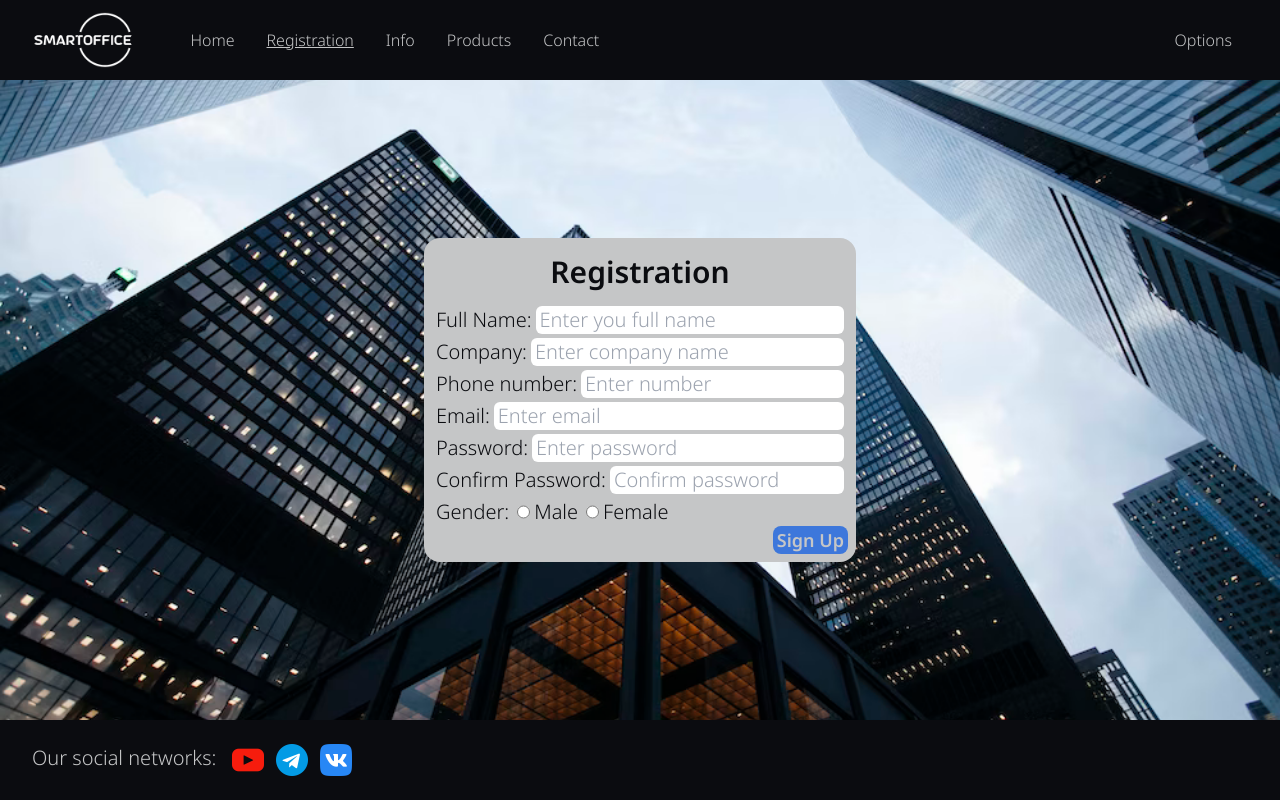
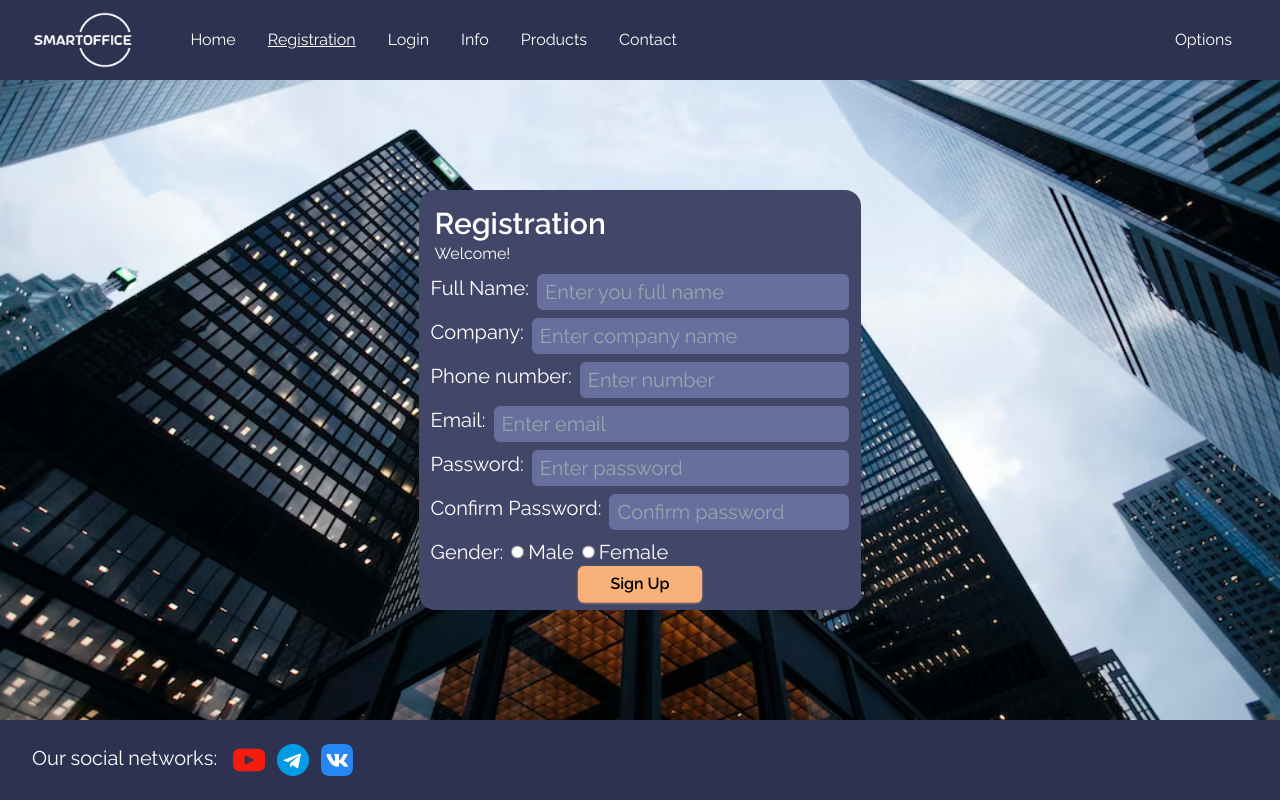
Before and after one commit to Michael2464/SmartOffice, a Vue app: page /registration in a window 1280 px wide. Built offline with nearby package versions, Linux system fonts and the light colour scheme.

Commit message:
Re:Color

```diff
--- a/src/App.vue
+++ b/src/App.vue
@@ -11,10 +11,9 @@ import Footer from './components/Footer.vue';
 </script>
 
 <style>
-  @import url('https://fonts.googleapis.com/css2?family=Noto+Sans:wght@300&family=Raleway:wght@300;400&family=Work+Sans:wght@300&display=swap');
-  @import url('https://fonts.googleapis.com/css2?family=Noto+Sans:wght@600&family=Raleway:wght@300;400&family=Work+Sans:wght@300&display=swap');
+  @import url('https://fonts.googleapis.com/css2?family=Raleway:wght@400;600&display=swap');
 
   * {
-    font-family: 'Noto Sans', sans-serif;
+	  font-family: 'Raleway', sans-serif;
   }
 </style>
--- a/src/components/Footer.vue
+++ b/src/components/Footer.vue
@@ -1,6 +1,6 @@
 <template>
 	<!-- Our Social Networks and other information useful for the clients  -->
-	<footer class="flex px-8 py-6 bg-blackC text-whiteC">
+	<footer class="flex px-8 py-6 bg-darkColor text-baseWhite">
 	  <h1 class="pe-4 text-xl">Our social networks: </h1>
 	  <div class="flex space-x-3">
 	    <a href=""><img class="w-8 h-8" src="../assets/icons/youtube.png"></a>
--- a/src/components/Header.vue
+++ b/src/components/Header.vue
@@ -1,10 +1,11 @@
 <template>
-	<header class="flex items-center w-full py-2 px-8 text-whiteC bg-blackC">
+	<header class="flex items-center w-full py-2 px-8 text-baseWhite bg-darkColor">
 	  <img class="h-16 rounded-lg" src="../assets/icons/smart_office.png">
 
 		<nav class="ms-8 px-6 space-x-8">
 			<router-link to="/">Home</router-link>
 			<router-link to="/registration">Registration</router-link>
+			<router-link to="/login">Login</router-link>
 			<router-link to="/a">Info</router-link>
 			<router-link to="/b">Products</router-link>
 			<router-link to="/c">Contact</router-link>
@@ -17,7 +18,7 @@
 	  </span> -->
 
 	  <!-- Later it might be an image -->
-	  <p class="ml-auto p-4">Options</p>
+	  <button class="ml-auto p-4">Options</button>
 	</header>
 </template>
 
--- a/src/router/index.ts
+++ b/src/router/index.ts
@@ -1,6 +1,7 @@
 import { createRouter, createWebHistory, RouteRecordRaw } from 'vue-router';
 
 import Home from './../views/Home.vue';
+import Login from '../views/Login.vue';
 import Registration from '../views/Registration.vue';
 
 const routes: Array<RouteRecordRaw> = [
@@ -8,6 +9,11 @@ const routes: Array<RouteRecordRaw> = [
     path: '/',
     name: 'home',
     component: Home
+  },
+  {
+    path: '/login',
+    name: 'login',
+    component: Login
   },
   {
     path: '/registration',
--- a/src/views/Home.vue
+++ b/src/views/Home.vue
@@ -1,10 +1,13 @@
 <template>
   <!-- Information -->
-  <div class="bg-blackCL text-whiteC">
+  <div class="bg-baseColor text-baseWhite">
     <!-- Image + Title -->
-    <div class="w-full h-[calc(100vh-160px)] mb-20 bg-no-repeat bg-cover bg-center" style="background-image: url('./public/images/skyskipers.png');">
-      <div class="flex justify-center w-full h-full bottom-0 bg-gradient-to-t from-blackCL to-20%">
-        <div class="flex-col w-fit h-fit m-auto space-y-4 text-whiteC">
+    <div
+      class="w-full h-[calc(100vh-160px)] mb-20 bg-no-repeat bg-cover bg-center"
+      style="background-image: url('./public/images/skyskipers.png');"
+    >
+      <div class="flex justify-center w-full h-full bottom-0 bg-gradient-to-t from-baseColor to-20%">
+        <div class="flex-col w-fit h-fit m-auto space-y-4 text-baseWhite">
           <h1 class="w-fit m-auto text-8xl">SmartOffice</h1>
           <p class="w-fit m-auto text-5xl">Us is your solution!</p>
         </div>
--- /dev/null
+++ b/src/views/Login.vue
@@ -0,0 +1,46 @@
+<template>
+	<div
+    class="flex w-full h-[calc(100vh-160px)] bg-center bg-no-repeat bg-cover"
+    style="background-image: url('./images/skyskipers.png')"
+  >
+		<div class="rounded-lg space-y-2 p-4 m-auto bg-baseColor text-baseWhite">
+			<div class="space-y-0.5">
+				<h2 class="text-2xl font-semibold">Login</h2>
+				<p>We missed you</p>
+			</div>
+			<div class="flex flex-col place-items-center content-center rounded-md bg-lightColor ps-1">
+				<span class="w-full p-0.5 text-left">Login:</span>
+				<input class="w-full rounded-md p-1 bg-lightColor" type="text">
+			</div>
+			<div class="flex flex-col place-items-center content-center rounded-md bg-lightColor ps-1">
+				<span class="w-full p-0.5 text-left">Password:</span>
+				<input class="w-full rounded-md p-1 bg-lightColor" type="password">
+			</div>
+			<div class="flex space-x-8">
+				<div class="space-x-1">
+					<input type="checkbox" name="remember">
+					<span>Remember me</span>
+				</div>
+				<div>
+					<button class="text-lightColor">Forgot password</button>
+				</div>
+			</div>
+			<div class="flex justify-center">
+				<button
+					class="rounded-md px-8 py-1.5 shadow-sm font-semibold hover:shadow-darkAccent shadow-baseAccent hover:bg-darkAccent bg-baseAccent text-baseBlack"
+				>
+					<p>Login</p>
+				</button>
+			</div>
+		</div>
+	</div>
+</template>
+
+<script setup lang="ts">
+
+// const passwordVisible = ref(false);
+</script>
+
+<style>
+
+</style>
--- a/src/views/Registration.vue
+++ b/src/views/Registration.vue
@@ -3,71 +3,74 @@
     class="flex w-full h-[calc(100vh-160px)] bg-center bg-no-repeat bg-cover"
     style="background-image: url('./public/images/skyskipers.png')"
   >
-    <div class="rounded-2xl w-fit m-auto text-blackC bg-whiteC">
+    <div class="rounded-2xl w-fit m-auto text-baseWhite bg-baseColor">
       <form class="p-2" action="#">
-        <h2 class="w-fit p-2 pb-4 text-3xl font-semibold m-auto">Registration</h2>
+        <div class="p-2">
+          <h2 class="w-fit text-3xl font-semibold">Registration</h2>
+          <p>Welcome!</p>
+        </div>
 
-        <div class="text-xl px-1 space-y-1">
-          <div class="flex space-x-1">
+        <div class="text-xl px-1 space-y-2">
+          <div class="flex space-x-2">
             <span>Full Name:</span>
             <input
               name="full_name"
-              class="grow rounded-md px-1"
+              class="bg-lightColor grow rounded-md px-2 py-1"
               type="text"
               placeholder="Enter you full name"
               required
             >
           </div>
 
-          <div class="flex space-x-1">
+          <div class="flex space-x-2">
             <span>Company:</span>
             <input
               name="company"
-              class="grow rounded-md px-1"
+              class="bg-lightColor grow rounded-md px-2 py-1"
               type="text"
               placeholder="Enter company name"
               required
             >
           </div>
 
-          <div class="flex space-x-1">
+          <div class="flex space-x-2">
             <span>Phone number:</span>
             <input
               name="phone_number"
-              class="grow rounded-md px-1"
+              class="bg-lightColor grow rounded-md px-2 py-1"
               type="text"
               placeholder="Enter number"
               required
             >
           </div>
 
-          <div class="flex space-x-1">
+          <div class="flex space-x-2">
             <span>Email:</span>
             <input
               name="email"
-              class="grow rounded-md px-1"
+              class="bg-lightColor grow rounded-md px-2 py-1"
               type="text"
               placeholder="Enter email"
               required
             >
           </div>
 
-          <div class="flex space-x-1">
+          <div class="flex space-x-2">
             <span>Password:</span>
             <input
               name="password"
-              class="grow rounded-md px-1"
+              class="bg-lightColor grow rounded-md px-2 py-1"
               type="text"
               placeholder="Enter password"
               required
             >
           </div>
 
-          <div class="flex space-x-1">
+          <div class="flex space-x-2">
             <span>Confirm Password:</span>
             <input
               name="reply_password"
-              class="grow rounded-md px-1"
+              class="bg-lightColor grow rounded-md px-2 py-1"
               type="text"
               placeholder="Confirm password"
               required
@@ -88,9 +91,9 @@
 
         </div>
 
-        <div class="flex flex-row-reverse">
+        <div class="flex justify-center">
           <input
-            class="px-1 rounded-lg text-lg font-semibold text-whiteC bg-lightBlueC"
+            class="rounded-md px-8 py-1.5 shadow-sm font-semibold hover:shadow-darkAccent shadow-baseAccent hover:bg-darkAccent bg-baseAccent text-baseBlack"
             type="submit"
             value="Sign Up"
           >
--- a/tailwind.config.js
+++ b/tailwind.config.js
@@ -7,13 +7,14 @@ export default {
   theme: {
     extend: {
       colors: {
-        'blackC': '#0B0C10', // dark
-        'blackCL': '#13151C', // ligther dark
-        'darkBlueC': '#282D40',
-        'lightBlueC': '#3D77DB',
-        'whiteC': '#C5C6C7',
-        'lightSeaGreenC': '#66FCF1',
-        'darkCyanC': '#45A29E',
+        'baseWhite': '#FFFFFF',
+        'baseBlack': '#000000',
+
+        'lightColor': '#676F9D',
+        'baseColor': '#424769',
+        'darkColor': '#2D3250',
+        'baseAccent': '#F9B17A',
+        'darkAccent': '#F68631',
       },
     },
   },
```
